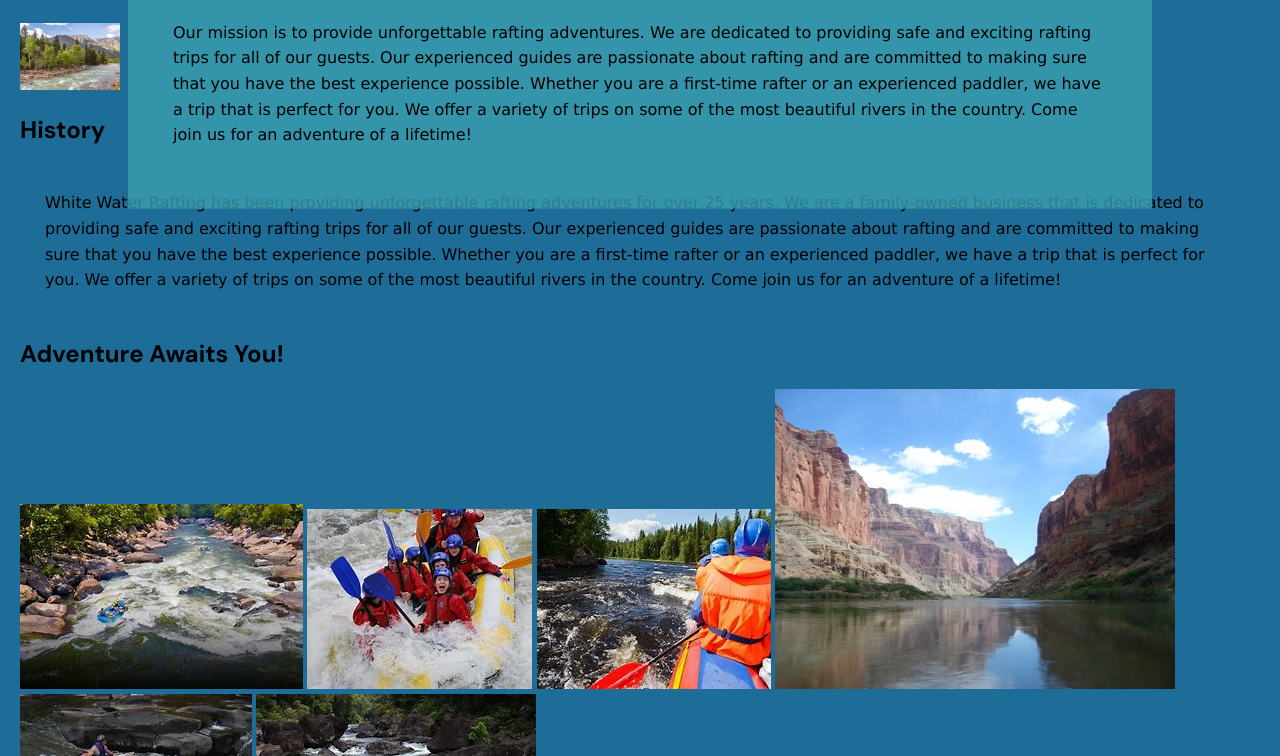
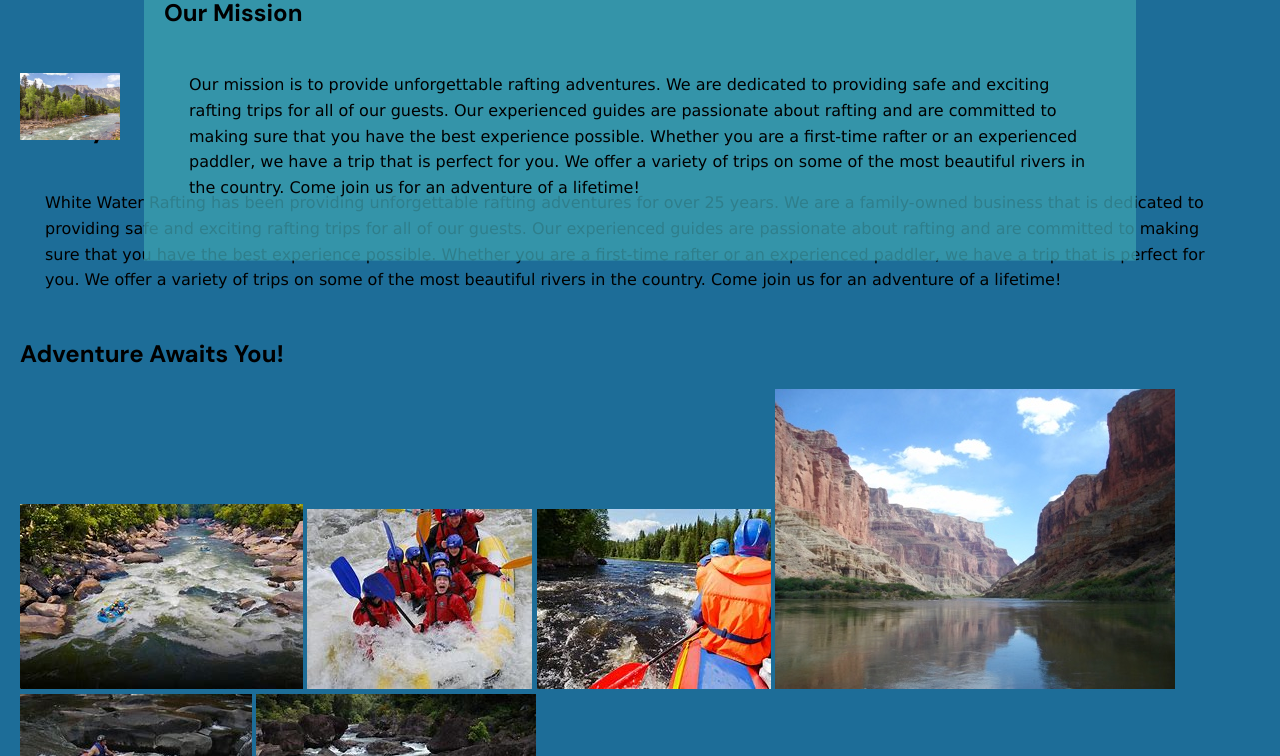
Before and after one commit to cdobbi/wdd130, a plain HTML site: page wwr/about.html in a window 1280 px wide. Shown: the part 344-1100 px from the top of the page. Drawn offline with Linux system fonts and the light colour scheme; a web font is replaced by a local one.

Commit message:
fixed div class hero

```diff
--- a/wwr/about.html
+++ b/wwr/about.html
@@ -22,7 +22,7 @@
         <main>
             <h1>White Water Rafting</h1>
 
-            <div class hero="hero">
+            <div class="hero">
                 <img src="images/colorado-river.jpg" alt="Image of people having fun white water rafting." width="100">
                 <article>
                     <img src="images/happy-client.webp" alt="Image of a happy client rafting.">
```
